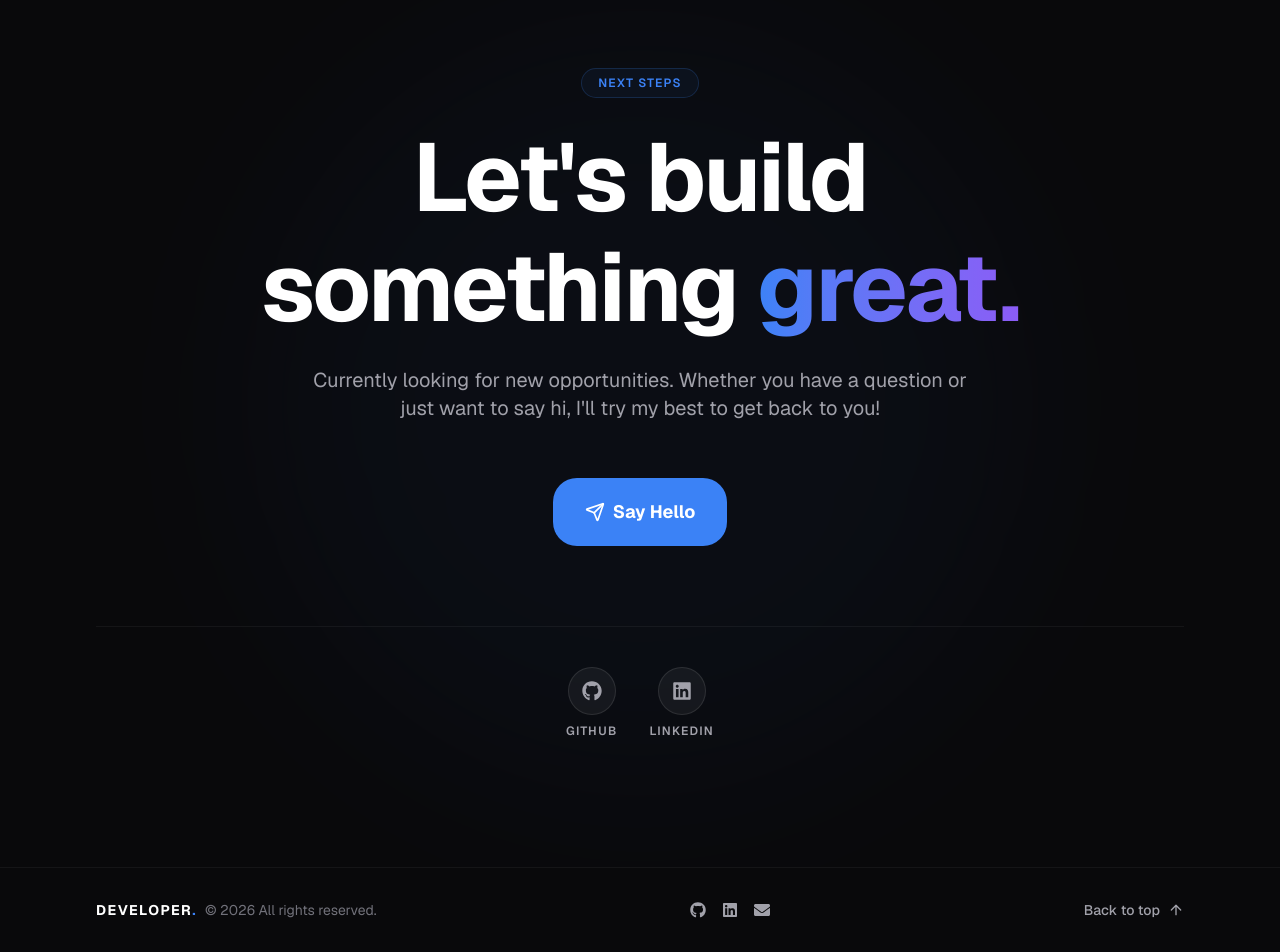
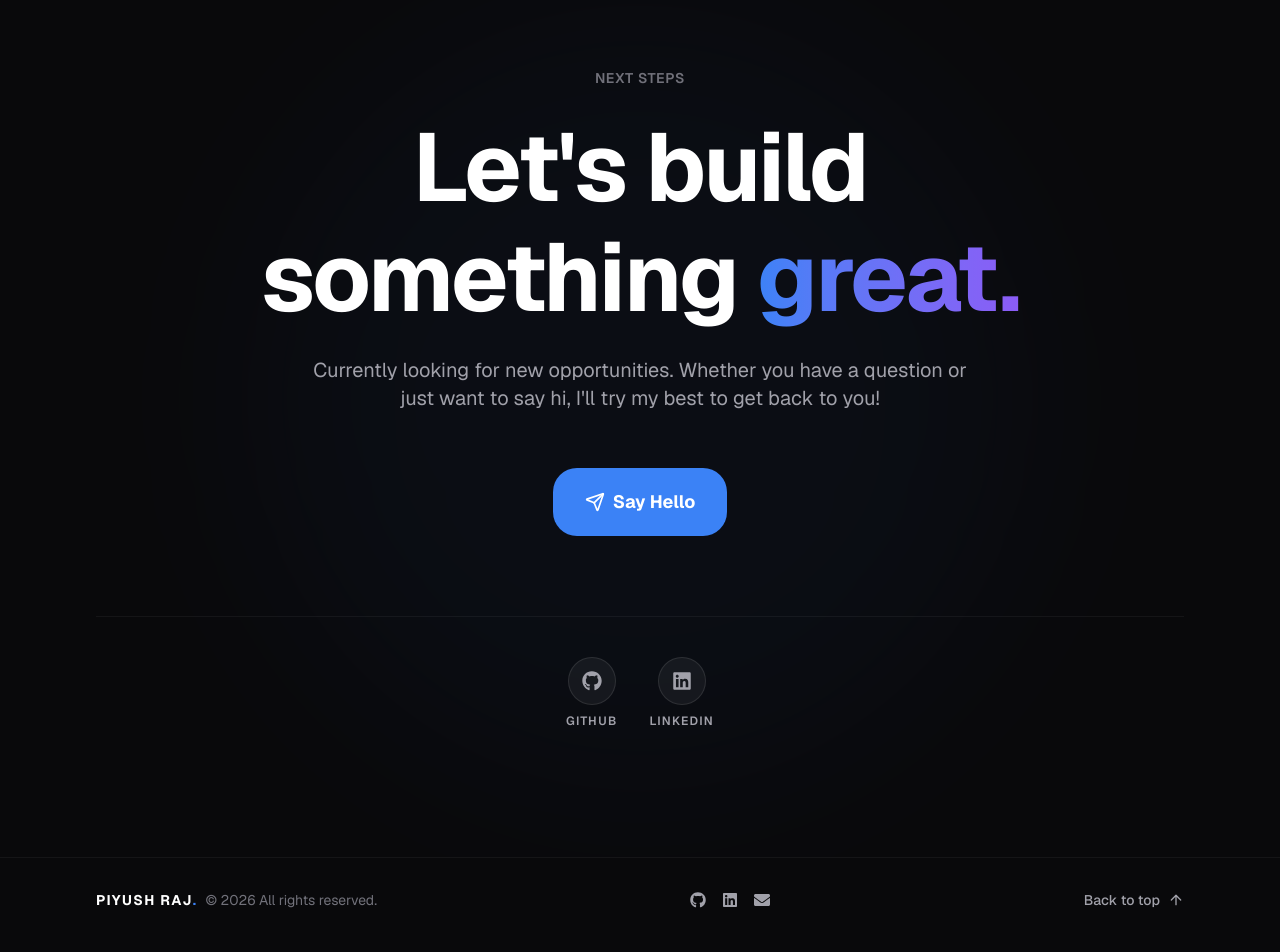
Before and after one commit to piyushraj2340/Portfolio, a Next.js app: page / in a window 1280 px wide. Shown: the part 7086-8038 px from the top of the page. Built offline with nearby package versions, Linux system fonts and the light colour scheme.

Commit message:
feat: implement ContactSection and Footer components with social navigation and layout styling

```diff
--- a/src/components/layout/Footer.tsx
+++ b/src/components/layout/Footer.tsx
@@ -5,6 +5,7 @@
 import { motion } from "framer-motion";
 import { FaGithub, FaLinkedin, FaEnvelope, FaGlobe } from "react-icons/fa";
 import { siteConfig } from "@/config/site";
+import { profile } from "@/content/profile";
 import { navigationItems } from "@/content/navigation";
 import { socialLinks } from "@/content/social";
 import { Container } from "./Container";
@@ -30,7 +31,7 @@
               href="/"
               className="text-sm font-bold tracking-[0.1em] uppercase"
             >
-              {siteConfig.name.split(" ")[0]}
+              {profile.name}
               <span className="text-primary">.</span>
             </Link>
             <span className="text-sm text-text-muted">
--- a/src/components/sections/ContactSection.tsx
+++ b/src/components/sections/ContactSection.tsx
@@ -29,9 +29,9 @@
         transition={{ type: "spring", stiffness: 100, damping: 20 }}
         className="flex flex-col items-center gap-6 text-center relative z-10"
       >
-        <span className="inline-flex items-center gap-2 rounded-full border border-primary/20 bg-primary/5 px-4 py-1.5 text-xs font-semibold uppercase tracking-widest text-primary">
+        <p className="text-sm font-semibold uppercase tracking-wider text-text-muted">
           Next Steps
-        </span>
+        </p>
 
         <h2 className="text-5xl font-extrabold tracking-tight text-foreground sm:text-6xl md:text-7xl lg:text-8xl text-balance">
           Let&apos;s build something <span className="text-primary bg-clip-text text-transparent bg-gradient-to-r from-primary to-secondary">great.</span>
```
